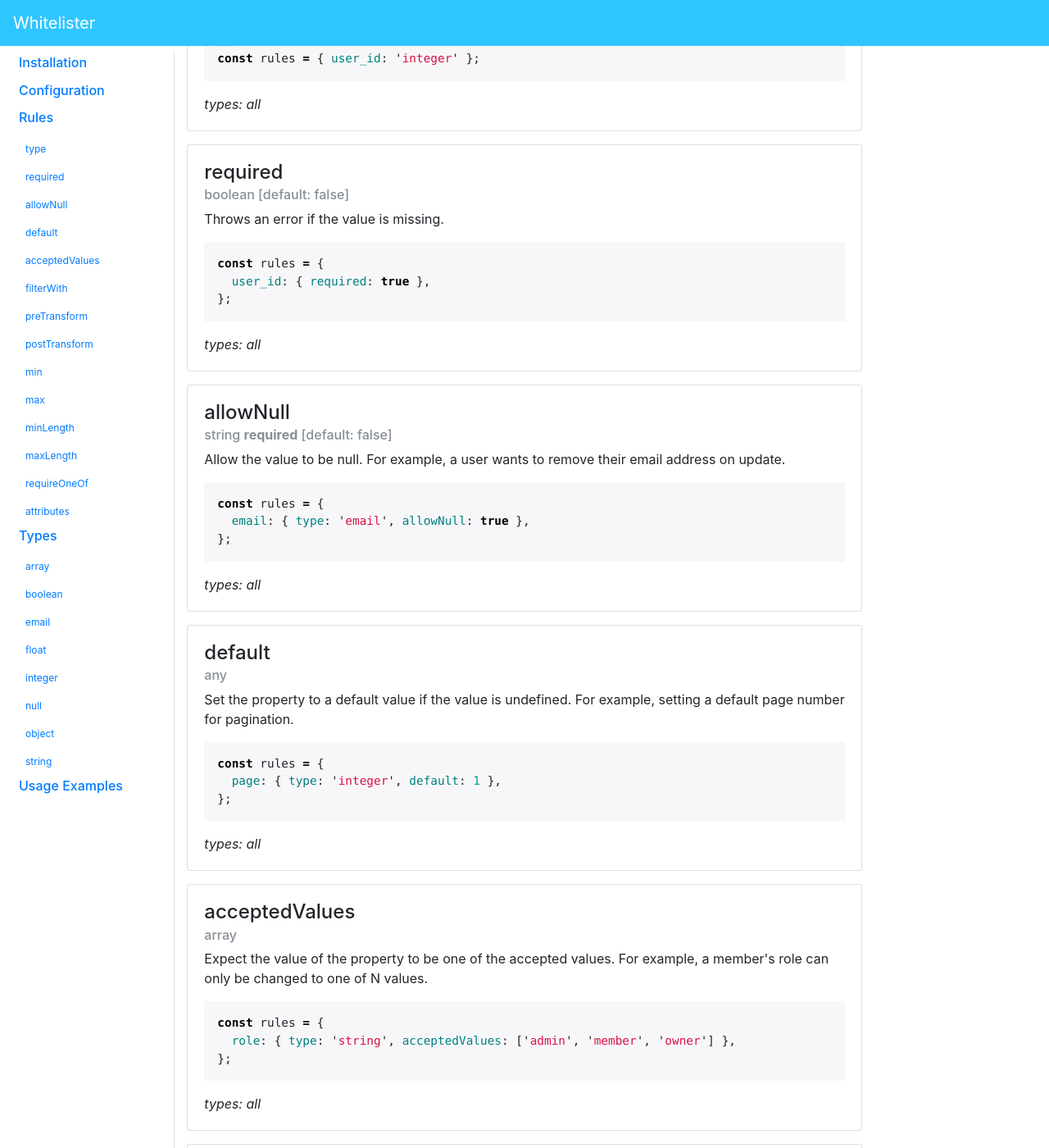
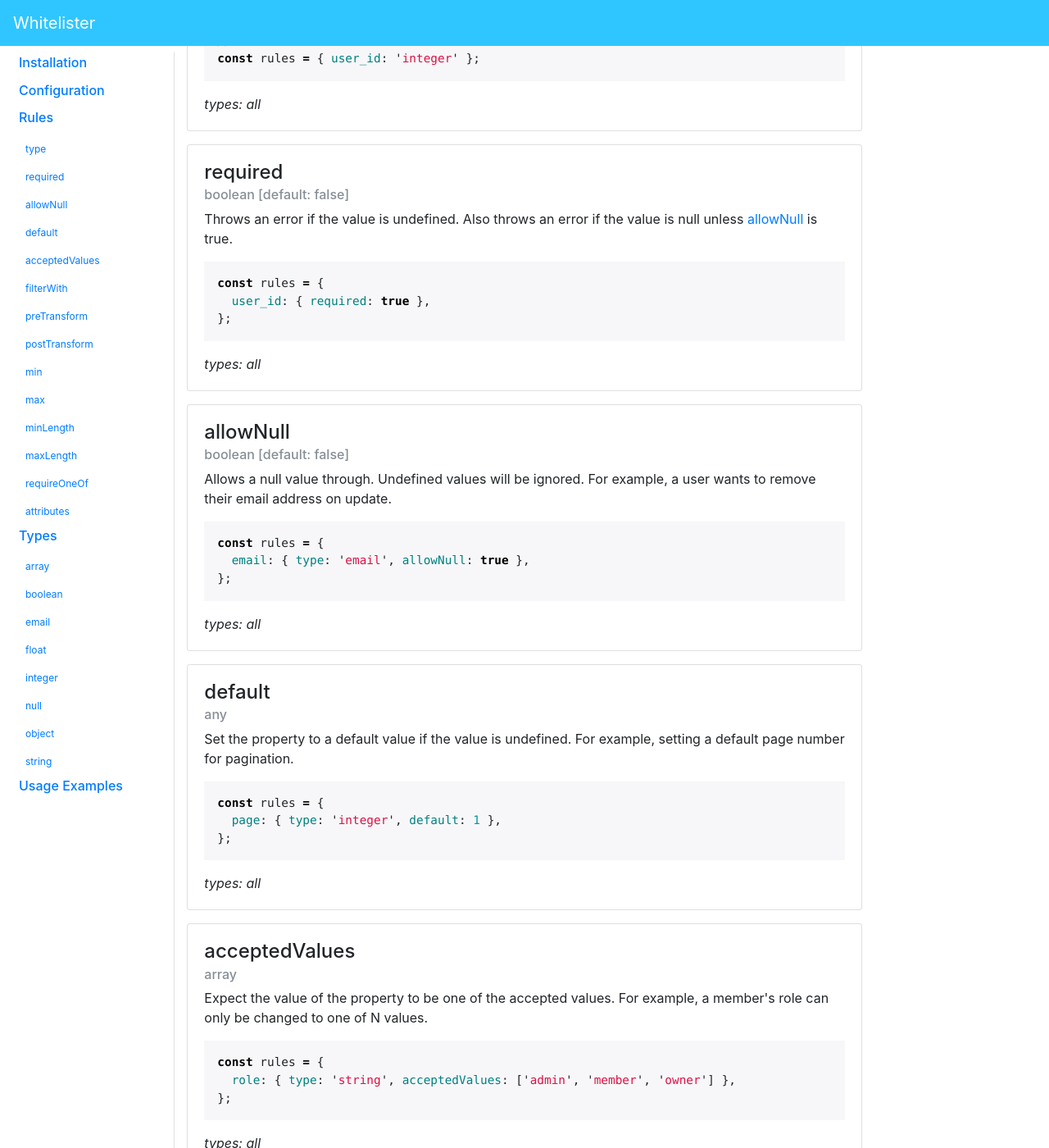
Before and after one commit to peakmoney/whitelister, a Jekyll site: the page built from docs/index.html, in a window 1280 px wide and 1400 px high, scrolled down 1469 px. Shown: the whole window at 82% size. Built offline with Jekyll 4.4.1, drawn with Linux system fonts in a browser that asks for light colours; nearby versions of some CDN libraries; some of the changed text lies outside the part shown.

Commit message:
small copy changes, styling

```diff
--- a/docs/_data/rules.yml
+++ b/docs/_data/rules.yml
@@ -14,7 +14,8 @@
 - name: required
   subtitle: |
     boolean [default: false]
-  description: Throws an error if the value is missing.
+  description: |
+    Throws an error if the value is undefined. Also throws an error if the value is null unless <a href="#rules-allowNull">allowNull</a> is true.
   example: |
     const rules = {
       user_id: { required: true },
@@ -23,8 +24,8 @@
 
 - name: allowNull
   subtitle: |
-    string <b>required</b> [default: false]
-  description: Allow the value to be null. For example, a user wants to remove their email address on update.
+    boolean [default: false]
+  description: Allows a null value through. Undefined values will be ignored. For example, a user wants to remove their email address on update.
   example: |
     const rules = {
       email: { type: 'email', allowNull: true },
@@ -50,8 +51,8 @@
   types: all
 
 - name: filterWith
-  subtitle: function [should return true or false]
-  description: A custom filter to run along with any other specified rules. For example, checking a date.
+  subtitle: function [must return true or false]
+  description: A custom filter to run along with any other specified rules. If the filter returns true, the value is allowed through. If the filter returns false, the value is filtered, or if `required` is true, an error is thrown. For example, checking a date.
   example: |
     const rules = {
       date: {
@@ -67,8 +68,8 @@
   types: all
 
 - name: preTransform
-  subtitle: function [should return the value to be validated]
-  description: Mutate the value of the property <b>before</b> validation. For example, some enumerable.
+  subtitle: function [must return the value to be validated]
+  description: Mutate the value of the property <b>before</b> validating it. The value returned by preTransform is the value allowed through after validation. For example, some enumerable.
   example: |
     const rules = {
       state: {
@@ -85,7 +86,7 @@
 
 - name: postTransform
   subtitle: function [should return the value you want to receive after validation]
-  description: Mutate the value returned <b>after</b> validation of the property. For example, modifying a date.
+  description: Used to replace, mutate, or otherwise change the value recieved after validation is successful. For example, modifying a date.
   example: |
     const rules = {
       date: {
--- a/docs/_layouts/default.html
+++ b/docs/_layouts/default.html
@@ -5,12 +5,21 @@
     {% include navbar.html %}
     <div class="container-fluid">
       {{ content }}
+      <!-- <div class="row flex-xl-nowrap">
+        <div class="col-12">
+          {% include footer.html %}
+        </div>
+      </div> -->
     </div>
-    {% include footer.html %}
     <!-- Optional JavaScript -->
     <!-- jQuery first, then Popper.js, then Bootstrap JS -->
     <script src="https://code.jquery.com/jquery-3.2.1.slim.min.js" integrity="sha384-KJ3o2DKtIkvYIK3UENzmM7KCkRr/rE9/Qpg6aAZGJwFDMVNA/GpGFF93hXpG5KkN" crossorigin="anonymous"></script>
     <script src="https://cdnjs.cloudflare.com/ajax/libs/popper.js/1.11.0/umd/popper.min.js" integrity="sha384-b/U6ypiBEHpOf/4+1nzFpr53nxSS+GLCkfwBdFNTxtclqqenISfwAzpKaMNFNmj4" crossorigin="anonymous"></script>
     <script src="https://maxcdn.bootstrapcdn.com/bootstrap/4.0.0-beta/js/bootstrap.min.js" integrity="sha384-h0AbiXch4ZDo7tp9hKZ4TsHbi047NrKGLO3SEJAg45jXxnGIfYzk4Si90RDIqNm1" crossorigin="anonymous"></script>
+    <!-- <script>
+      var shiftWindow = function() { scrollBy(0, -50) };
+      window.addEventListener("hashchange", shiftWindow);
+      function load() { if (window.location.hash) shiftWindow(); }
+    </script> -->
   </body>
 </html>
--- a/docs/_sass/_style.scss
+++ b/docs/_sass/_style.scss
@@ -8,6 +8,7 @@
   max-height: calc(100vh - 4rem);
   top: 4rem;
   border-right: 1px solid rgba(0,0,0,.125);
+  z-index: 1000;
 
   .spire-links {
     max-height: calc(100vh - 9rem);
@@ -54,5 +55,14 @@
 // Footer
 .footer {
   text-align: center;
-  margin: 50px;
+  margin-top: 100px;
+  margin-bottom: 25px;
 }
+
+*[id]:before {
+  display: block;
+  content: " ";
+  margin-top: -75px;
+  height: 75px;
+  visibility: hidden;
+}
--- a/docs/index.html
+++ b/docs/index.html
@@ -9,5 +9,6 @@ id: home
     {% include configuration.html %}
     {% include rules.html %}
     {% include types.html %}
+    {% include footer.html %}
   </div>
 </div>
```
